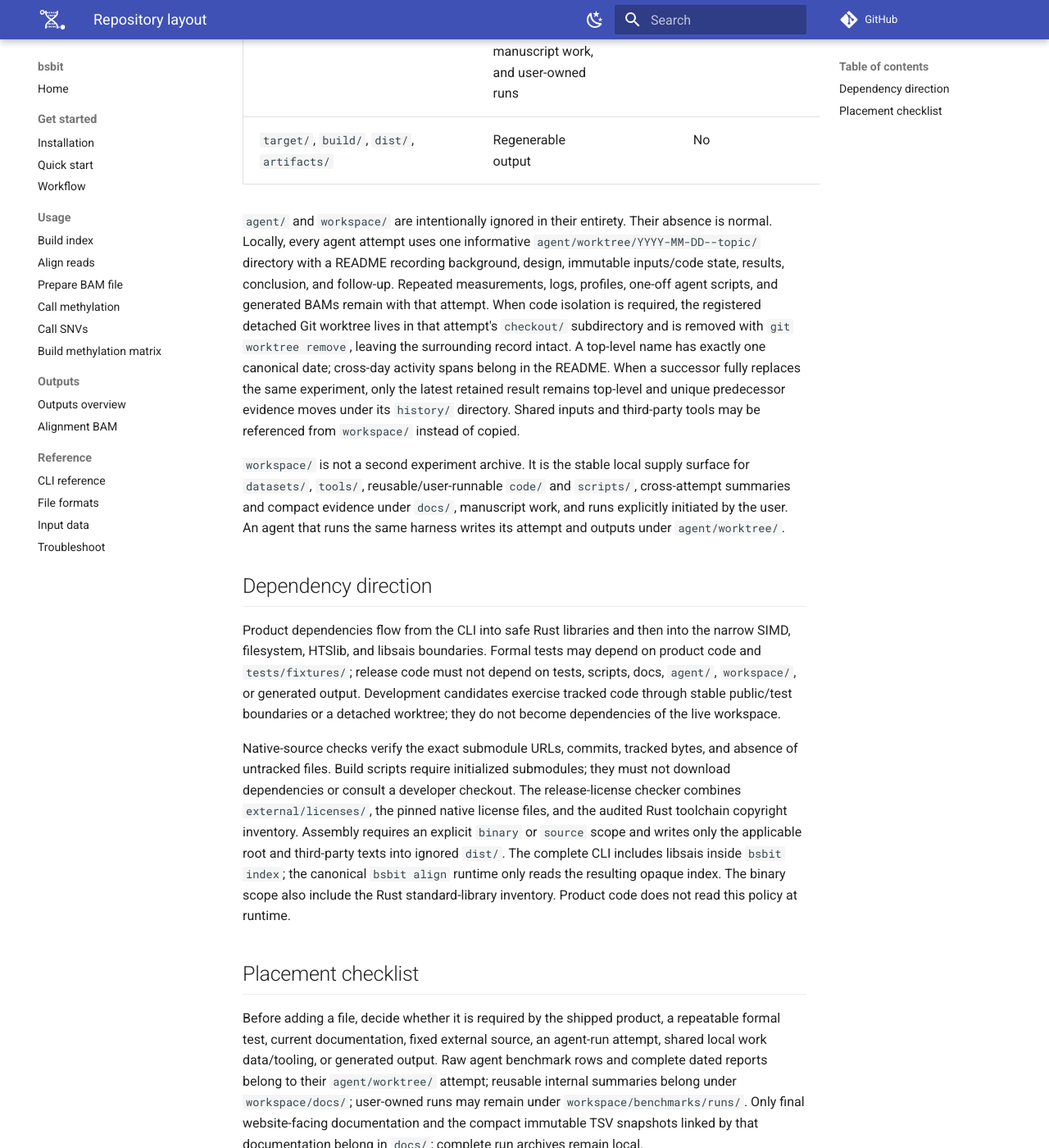
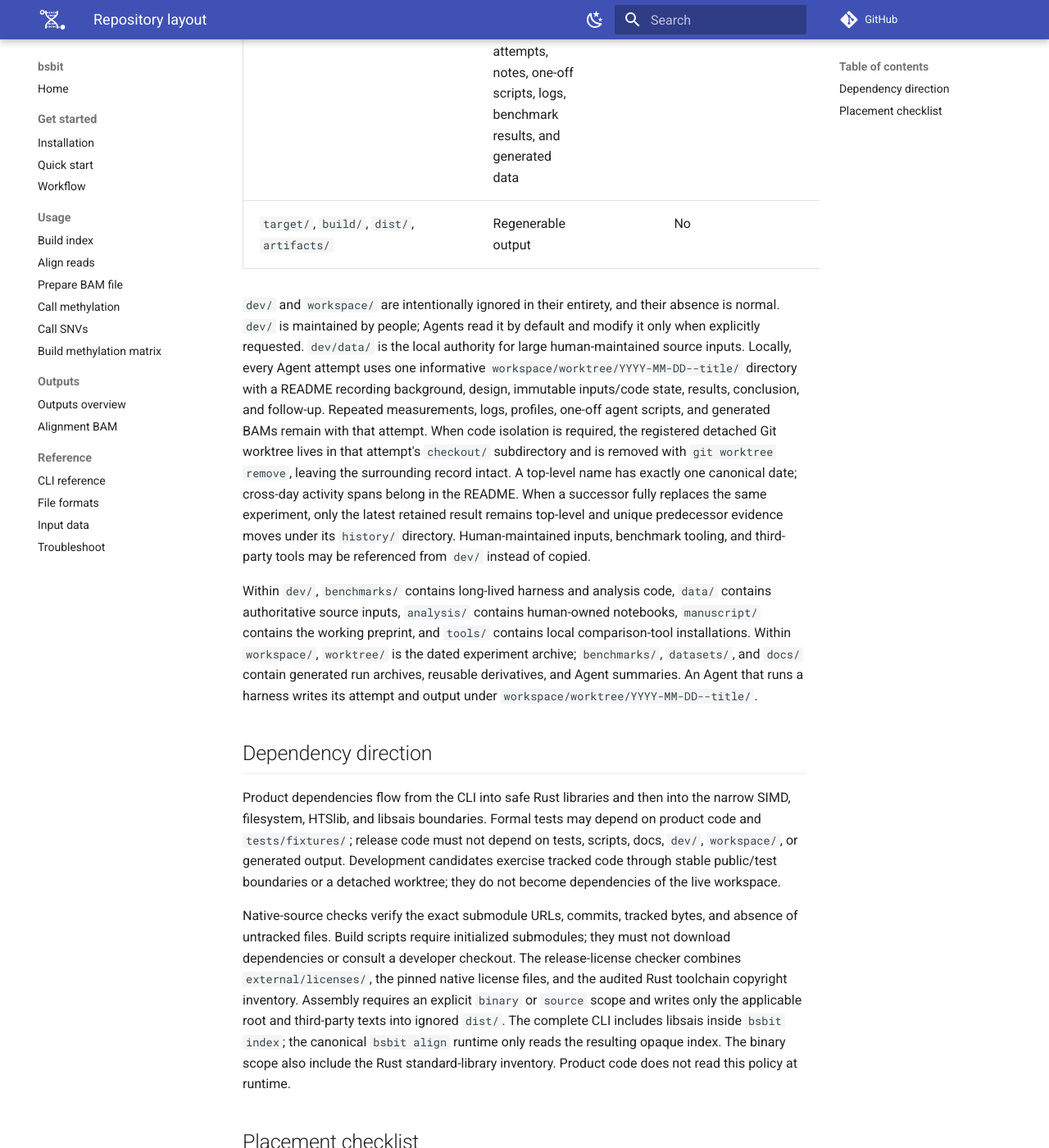
Before and after one commit to wbvguo/bsbit, an MkDocs documentation site: the page built from docs/repository-layout.md, in a window 1280 px wide and 1400 px high, scrolled down 1848 px. Shown: the whole window at 82% size. Built offline with MkDocs 1.6.1 and Material for MkDocs 9.7.7, drawn with Linux system fonts in a browser that asks for light colours; comment, search, counter and statistics services are not loaded; some of the changed text lies outside the part shown.

Commit message:
chore: separate dev assets from agent workspace

```diff
--- a/docs/repository-layout.md
+++ b/docs/repository-layout.md
@@ -13,13 +13,16 @@ previous build output, or benchmark results.
 | `tests/` | Cross-crate fixtures, formal test support, and the independent Rust fuzz workspace | Yes | Tests only |
 | `scripts/` | Reproducible build, release, and formal validation entry points | Yes | No |
 | `docs/` | Final pages published by the MkDocs website | Yes | No |
-| `agent/` | Agent-owned independent worktrees, new algorithm/feature incubation, and complete historical attempt records under `agent/worktree/` | No | Never |
-| `workspace/` | Shared local datasets/tools, reusable or user scripts, local result summaries, manuscript work, and user-owned runs | No | Never |
+| `dev/` | Human-maintained local scripts, notebooks, experiments, source data, manuscript work, and comparison tools | No | Never |
+| `workspace/` | Agent-generated attempts, notes, one-off scripts, logs, benchmark results, and generated data | No | Never |
 | `target/`, `build/`, `dist/`, `artifacts/` | Regenerable output | No | Never |
 
-`agent/` and `workspace/` are intentionally ignored in their entirety. Their
-absence is normal. Locally, every agent attempt uses one informative
-`agent/worktree/YYYY-MM-DD--topic/` directory with a README recording background,
+`dev/` and `workspace/` are intentionally ignored in their entirety, and their
+absence is normal. `dev/` is maintained by people; Agents read it by default
+and modify it only when explicitly requested. `dev/data/` is the local authority
+for large human-maintained source inputs. Locally, every Agent attempt uses one
+informative `workspace/worktree/YYYY-MM-DD--title/` directory with a README
+recording background,
 design, immutable inputs/code state, results, conclusion, and follow-up. Repeated
 measurements, logs, profiles, one-off agent scripts, and generated BAMs remain
 with that attempt. When code isolation is required, the registered detached Git
@@ -28,21 +31,25 @@ worktree lives in that attempt's `checkout/` subdirectory and is removed with
 has exactly one canonical date; cross-day
 activity spans belong in the README. When a successor fully replaces the same
 experiment, only the latest retained result remains top-level and unique
-predecessor evidence moves under its `history/` directory. Shared inputs and
-third-party tools may be referenced from `workspace/` instead of copied.
+predecessor evidence moves under its `history/` directory. Human-maintained
+inputs, benchmark tooling, and third-party tools may be referenced from `dev/`
+instead of copied.
 
-`workspace/` is not a second experiment archive. It is the stable local supply
-surface for `datasets/`, `tools/`, reusable/user-runnable `code/` and `scripts/`,
-cross-attempt summaries and compact evidence under `docs/`, manuscript work,
-and runs explicitly initiated by the user. An agent that runs the same harness
-writes its attempt and outputs under `agent/worktree/`.
+Within `dev/`, `benchmarks/` contains long-lived harness and analysis code,
+`data/` contains authoritative source inputs, `analysis/` contains human-owned
+notebooks, `manuscript/` contains the working preprint, and `tools/` contains
+local comparison-tool installations. Within `workspace/`, `worktree/` is the
+dated experiment archive; `benchmarks/`, `datasets/`, and `docs/` contain
+generated run archives, reusable derivatives, and Agent summaries. An Agent
+that runs a harness writes its attempt and output under
+`workspace/worktree/YYYY-MM-DD--title/`.
 
 ## Dependency direction
 
 Product dependencies flow from the CLI into safe Rust libraries and then into
 the narrow SIMD, filesystem, HTSlib, and libsais boundaries. Formal tests may
 depend on product code and `tests/fixtures/`; release code must not depend on
-tests, scripts, docs, `agent/`, `workspace/`, or generated output. Development
+tests, scripts, docs, `dev/`, `workspace/`, or generated output. Development
 candidates exercise tracked code through stable public/test boundaries or a
 detached worktree; they do not become dependencies of the live workspace.
 
@@ -62,11 +69,12 @@ policy at runtime.
 
 Before adding a file, decide whether it is required by the shipped product, a
 repeatable formal test, current documentation, fixed external source, an
-agent-run attempt, shared local work data/tooling, or generated output. Raw
-agent benchmark rows and complete dated reports belong to their
-`agent/worktree/` attempt; reusable internal summaries belong under
-`workspace/docs/`; user-owned runs may remain under
-`workspace/benchmarks/runs/`. Only final website-facing documentation and the
+agent-run attempt, human-maintained local asset, or generated output.
+Human-maintained scripts, notebooks, experiments, source data, manuscript work,
+and tools belong under `dev/`. Raw Agent benchmark rows and complete dated
+reports belong to their `workspace/worktree/` attempt; reusable internal
+summaries belong under `workspace/docs/`; promoted run archives may remain
+under `workspace/benchmarks/runs/`. Only final website-facing documentation and the
 compact immutable TSV snapshots linked by that documentation belong in
 `docs/`; complete run archives remain local.
 
@@ -76,14 +84,15 @@ unit tests or in `tests/whitebox/`, and local-data checks in
 `tests/qualification/`. Test-only oracles reused by ordinary integration tests
 belong in `tests/support/`; neither support code nor qualification code is a
 product module. All unqualified implementation variants and their switches
-belong in a dated ignored `agent/worktree/` attempt, not under a crate. Once
+belong in a dated ignored `workspace/worktree/` attempt, not under a crate. Once
 qualified, promote only the selected implementation into `src/` under a stable
 name and add the smallest durable test at the appropriate boundary. Once
 rejected or superseded, keep it out of the live feature graph, record its
 verdict and recovery commit in the tracked retired-feature registry, and keep
-any full local snapshot or measurement only in `agent/worktree/`. Git history is
+any full local snapshot or measurement only in `workspace/worktree/`. Git history is
 the durable source archive.
 
 A fixture moves into `tests/fixtures/` only when it is small, stable,
-redistributable, auditable, and required by an automated test. Large FASTQ,
-FASTA, BAM, index images, and profiles remain local work data.
+redistributable, auditable, and required by an automated test. Human-maintained
+large FASTQ/FASTA inputs and reusable indexes remain under `dev/data/`; Agent
+generated BAMs, indexes, and profiles remain under `workspace/`.
```
Also changed, not shown: README.md (+1 -1 lines), docs/testing.md (+10 -9 lines), 1 other file.
